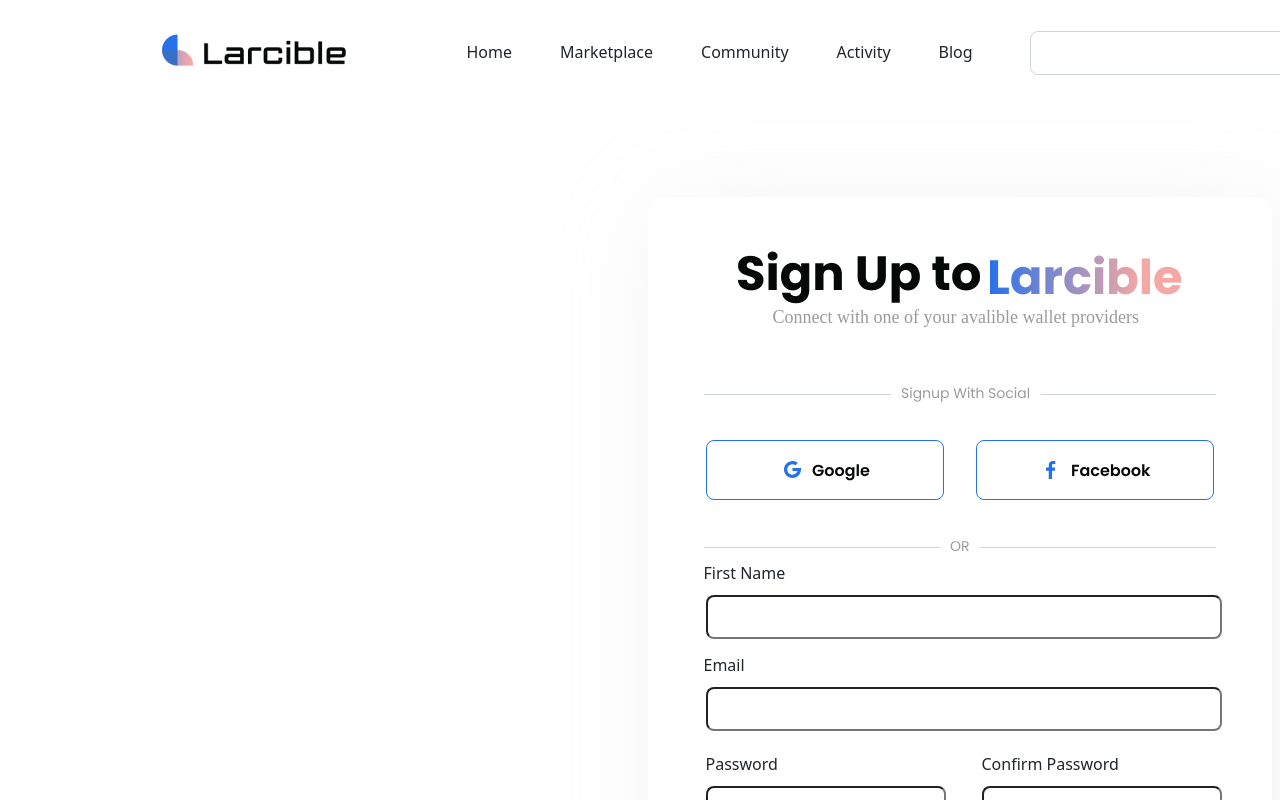
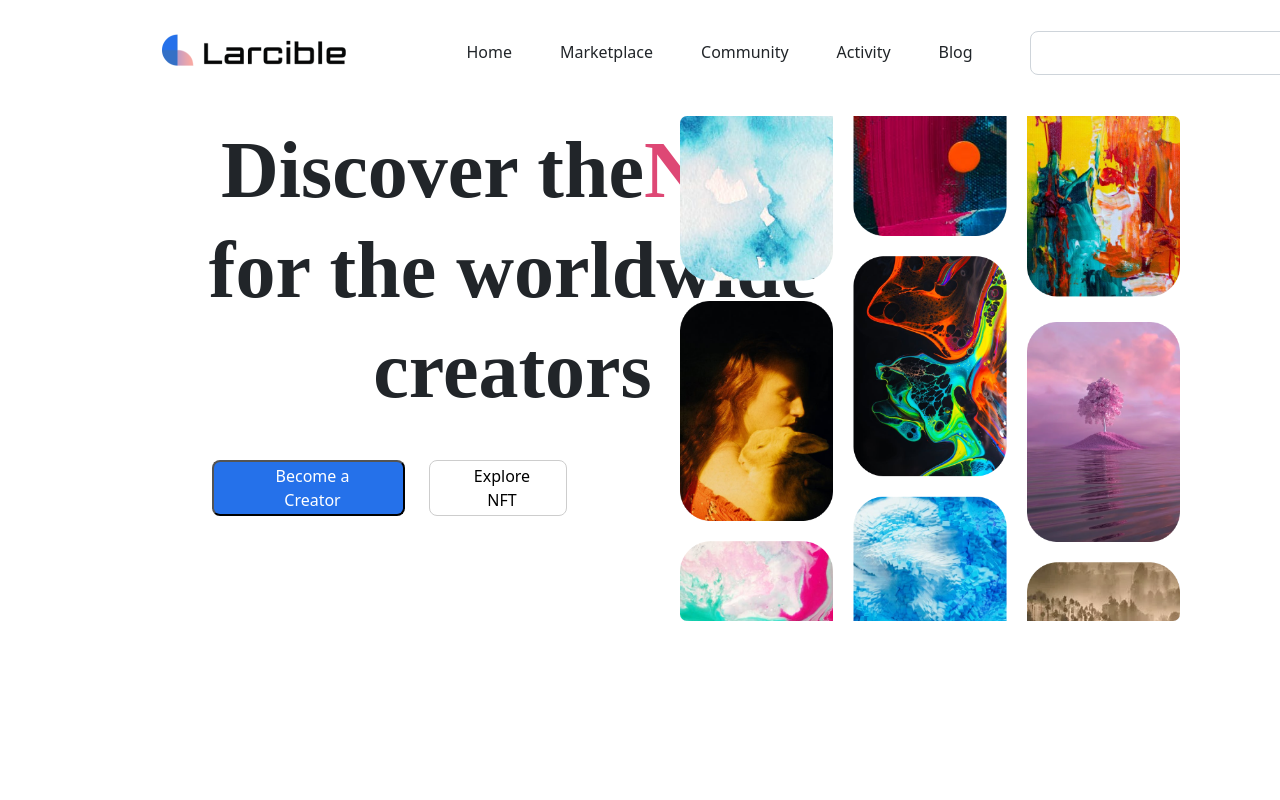
Before and after one commit to SamaMansour/nft-marketplace-private, a React (Create React App) app: page / in a window 1280 px wide. Shown: the top 800 px of the page. Built offline with nearby package versions, Linux system fonts and the light colour scheme.

Commit message:
Add landing page

```diff
--- a/package.json
+++ b/package.json
@@ -17,6 +17,7 @@
     "@types/react": "^18.0.30",
     "@types/react-dom": "^18.0.11",
     "@usedapp/core": "^1.2.7",
+    "api": "^5.0.8",
     "bootstrap": "^5.2.3",
     "concurrently": "^8.0.1",
     "ethers": "^6.2.3",
--- a/src/app/components/Layout/Layout.tsx
+++ b/src/app/components/Layout/Layout.tsx
@@ -7,14 +7,15 @@ import ScrollToTop from "../../components/ScrollToTop/ScrollToTop"
 import Signup from "../../pages/signup";
 import Login from "../../pages/login";
 import ForgotPassword from "../../pages/forgotPassword";
-
+import Home from "../../pages/Home";
 const Layout = () => {
   return (
     <div>
       <Header />
       <div>
 				<Routes>
-					<Route path='/' element={<Signup/>}/>
+          <Route path='/' element={<Home/>}/>
+					<Route path='/signup' element={<Signup/>}/>
           <Route path='/login' element={<Login/>}/>
           <Route path='/forgot-password' element={<ForgotPassword/>}/>
 				</Routes>
--- a/src/app/components/ui/HeroSection/HeroSection.scss
+++ b/src/app/components/ui/HeroSection/HeroSection.scss
@@ -1,25 +1,49 @@
 $color_1: #fff;
+$color_2: #000000;
 
 .hero__section {
 	margin-top: 120px;
+	margin-left: 156px;
 }
 .hero__content {
 	h2 {
 		line-height: 55px;
 		font-size: 2.5rem;
+		width: 713px;
+		height: 300px;
+
+		/* Heading/Heading 1 */
+
+		font-family: 'Poppins';
+		font-style: normal;
+		font-weight: 700;
+		font-size: 80px;
+		line-height: 100px;
+		/* or 125% */
+
+
 		span {
-			background: linear-gradient(-45deg, #e250e5, #4b50e6, #e250e5, #4b50e6);
-			background-size: 100% 100%;
+			font-family: 'Poppins';
+			font-style: normal;
+			font-weight: 700;
+			font-size: 80px;
+			line-height: 100px;
+			/* identical to box height, or 125% */
+
+
+			/* Gradient 2 */
+
+			background: linear-gradient(122.82deg, #DE4875 51.65%, #F5A8A4 63.29%);
+			-webkit-background-clip: text;
+			-webkit-text-fill-color: transparent;
 			background-clip: text;
-			-webkit-text-stroke: 3px transparent;
-			-webkit-text-fill-color: #14141f;
-			margin-left: 7px !important;
-			display: inline-block;
+			text-fill-color: transparent;
 		}
 	}
 }
 .hero__btns {
 	margin-top: 40px;
+	margin-left: 56px;
 	button {
 		a {
 			&:hover {
@@ -29,13 +53,28 @@ $color_1: #fff;
 	}
 }
 .explore__btn {
-	border: none;
-	outline: none;
-	padding: 7px 25px !important;
-	border-radius: 50px !important;
-	border: 1px solid #5142fc !important;
-	font-size: 0.9rem;
-	background: transparent;
+	/* Auto layout */
+
+	display: flex;
+	flex-direction: row;
+	justify-content: center;
+	align-items: center;
+	padding: 16px 24px;
+	gap: 8px;
+
+	width: 193px;
+	height: 56px;
+
+	/* Blue */
+
+	background: #2571EA;
+	border-radius: 8px;
+
+	/* Inside auto layout */
+
+	flex: none;
+	order: 0;
+	flex-grow: 0;
 	i {
 		color: $color_1;
 		font-size: 1rem;
@@ -46,25 +85,49 @@ $color_1: #fff;
 	}
 }
 .create__btn {
-	border: none;
-	outline: none;
-	padding: 7px 25px !important;
-	border-radius: 50px !important;
-	border: 1px solid #5142fc !important;
-	font-size: 0.9rem;
-	background: transparent;
+	box-sizing: border-box;
+
+	/* Auto layout */
+
+	display: flex;
+	flex-direction: row;
+	justify-content: center;
+	align-items: center;
+	padding: 16px 24px;
+	gap: 8px;
+
+	width: 138px;
+	height: 56px;
+
+	/* White */
+
+	background: #FFFFFF;
+	/* Light Gray - Web */
+
+	border: 1px solid #CDCDCD;
+	border-radius: 8px;
+
+	/* Inside auto layout */
+
+	flex: none;
+	order: 1;
+	flex-grow: 0;
 	i {
-		color: $color_1;
+		color: $color_2;
 		font-size: 1rem;
 	}
 	a {
 		text-decoration: none;
-		color: $color_1;
+		color: $color_2;
 	}
 }
 .hero__img {
 	width: 500px;
 	margin-left: auto;
+	position: relative;
+	right: 100px;
+	bottom: 400px;
+
 	img {
 		border-radius: 7px;
 	}
--- a/src/app/components/ui/HeroSection/HeroSection.tsx
+++ b/src/app/components/ui/HeroSection/HeroSection.tsx
@@ -2,45 +2,37 @@ import React from "react";
 import { Container, Row, Col } from "reactstrap";
 import { Link } from "react-router-dom";
 import "./HeroSection.scss";
+import Slides from "../../../assets/images/Slides.png"
 
 
 const HeroSection = () => {
+
   return (
     <section className="hero__section">
-      <Container>
-        <Row>
-          <Col lg="6" md="6">
+
             <div className="hero__content">
               <h2>
-                Discover rare digital art and collect
-                <span>sell extraordinary</span> NFTs
+                Discover the
+                <span>NFT</span><br></br>
+                for the worldwide  creators
               </h2>
-              <p>
-                Lorem ipsum, dolor sit amet consectetur adipisicing elit.
-                Deleniti excepturi omnis neque adipisci sequi ullam unde in
-                minus quis quos.
-              </p>
-
                 <div className="hero__btns d-flex align-items-center gap-4">
                   <button className=" explore__btn d-flex align-items-center gap-2">
                     <i className="ri-rocket-line"></i>{" "}
-                  <Link to="/market">Explore</Link>
+                    <Link to="/market">Become a Creator</Link>
                   </button>
                   <button className=" create__btn d-flex align-items-center gap-2">
                     <i className="ri-ball-pen-line"></i>
-                  <Link to="/create">Create</Link>
+                    <Link to="/create">Explore NFT</Link>
                   </button>
                 </div>
               </div>
-          </Col>
 
-          <Col lg="6" md="6">
+
               <div className="hero__img">
-              {/* here is the img */}
+                <img src={Slides} className="w-100"/>
               </div>
-          </Col>
-        </Row>
-      </Container>
+
   </section>
   );
 };
--- a/src/app/pages/Home.tsx
+++ b/src/app/pages/Home.tsx
@@ -0,0 +1,12 @@
+import React from 'react';
+import HeroSection from '../components/ui/HeroSection/HeroSection';
+
+const Home = () => {
+  return (
+    <>
+    <HeroSection />
+    </>
+  )
+}
+
+export default Home
```
Also changed, not shown: src/app/assets/images/Slides.png (added), 1 other file (tests, documents, lock files or other folders). Lines whose indentation alone changed are shown as unchanged.
